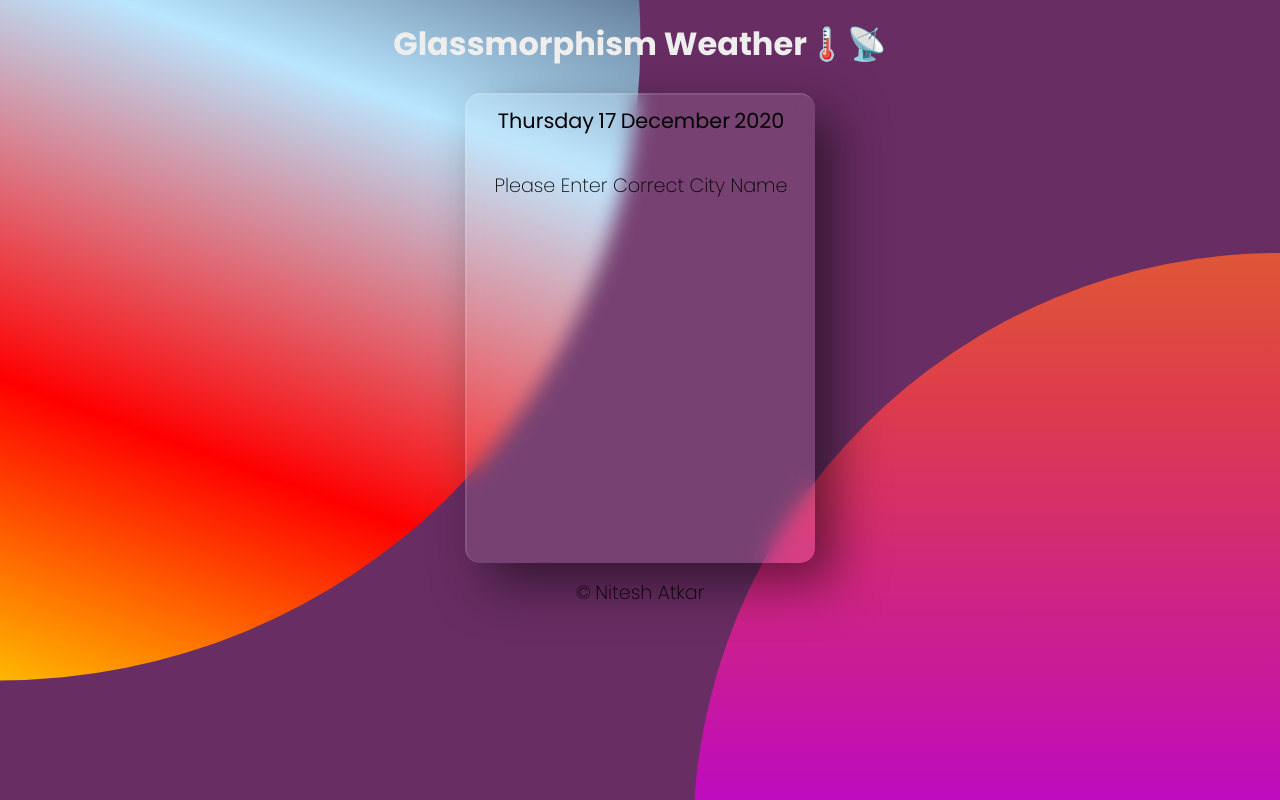
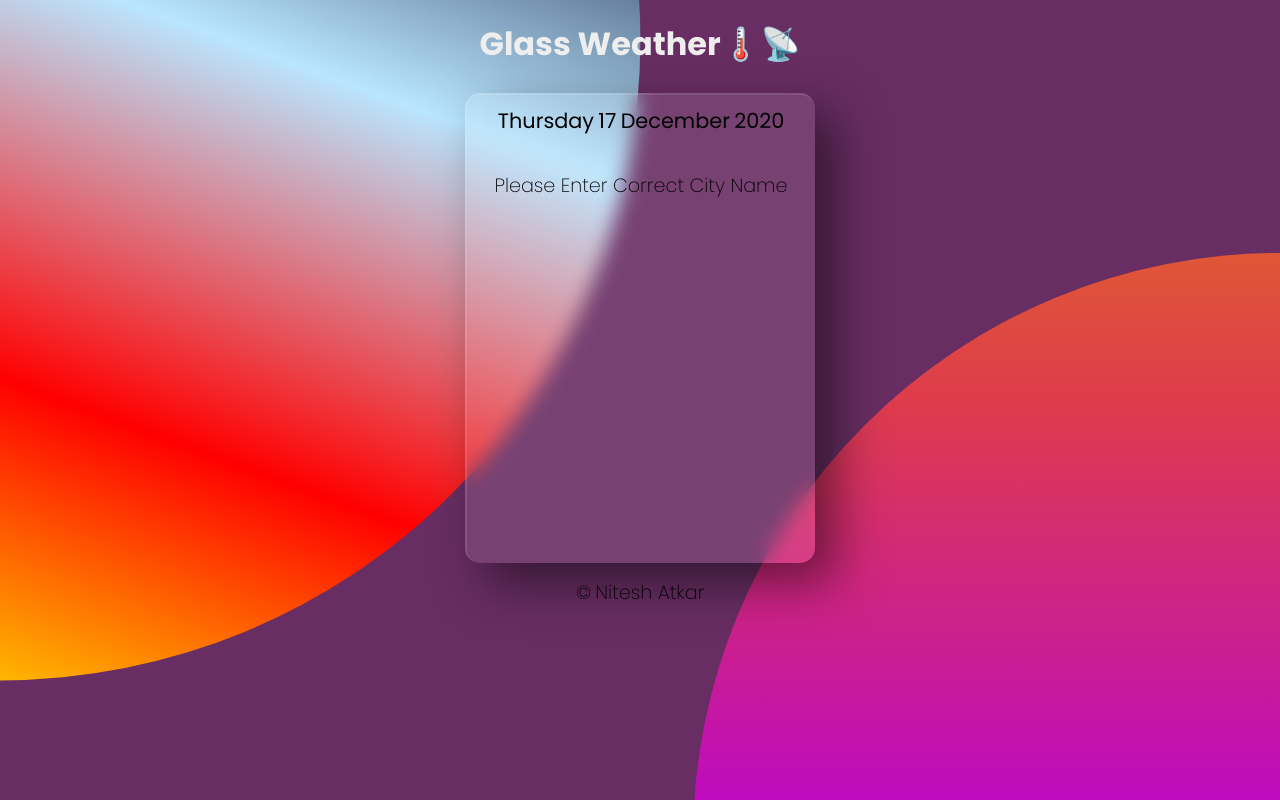
Before and after one commit to niteshatkar/GlassWeather, a plain HTML site: page index.html in a window 1280 px wide. Drawn offline with Linux system fonts and the light colour scheme; no server answers.

Commit message:
name-change & README.md added

```diff
--- a/index.html
+++ b/index.html
@@ -6,12 +6,12 @@
     <meta name="viewport" content="width=device-width, initial-scale=1.0">
     <link rel="stylesheet" href="css/style.css">
     <link rel="nav icon" type="image/jpg/png" href="./assest/nav-icon.png" />
-    <title>Glassmorphism Weather</title>
+    <title>Glass Weather</title>
 </head>
 
 <body>
     <div class="container">
-        <h1>Glassmorphism Weather🌡️📡</h1>
+        <h1>Glass Weather🌡️📡</h1>
         <br>
         <div class="card">
             <div class="date"></div>
```
Also changed, not shown: README.md (added), assest/screenshots/ss-desk.png (added), assest/screenshots/ss-mobile.png (added), assest/screenshots/ss.png (added).
